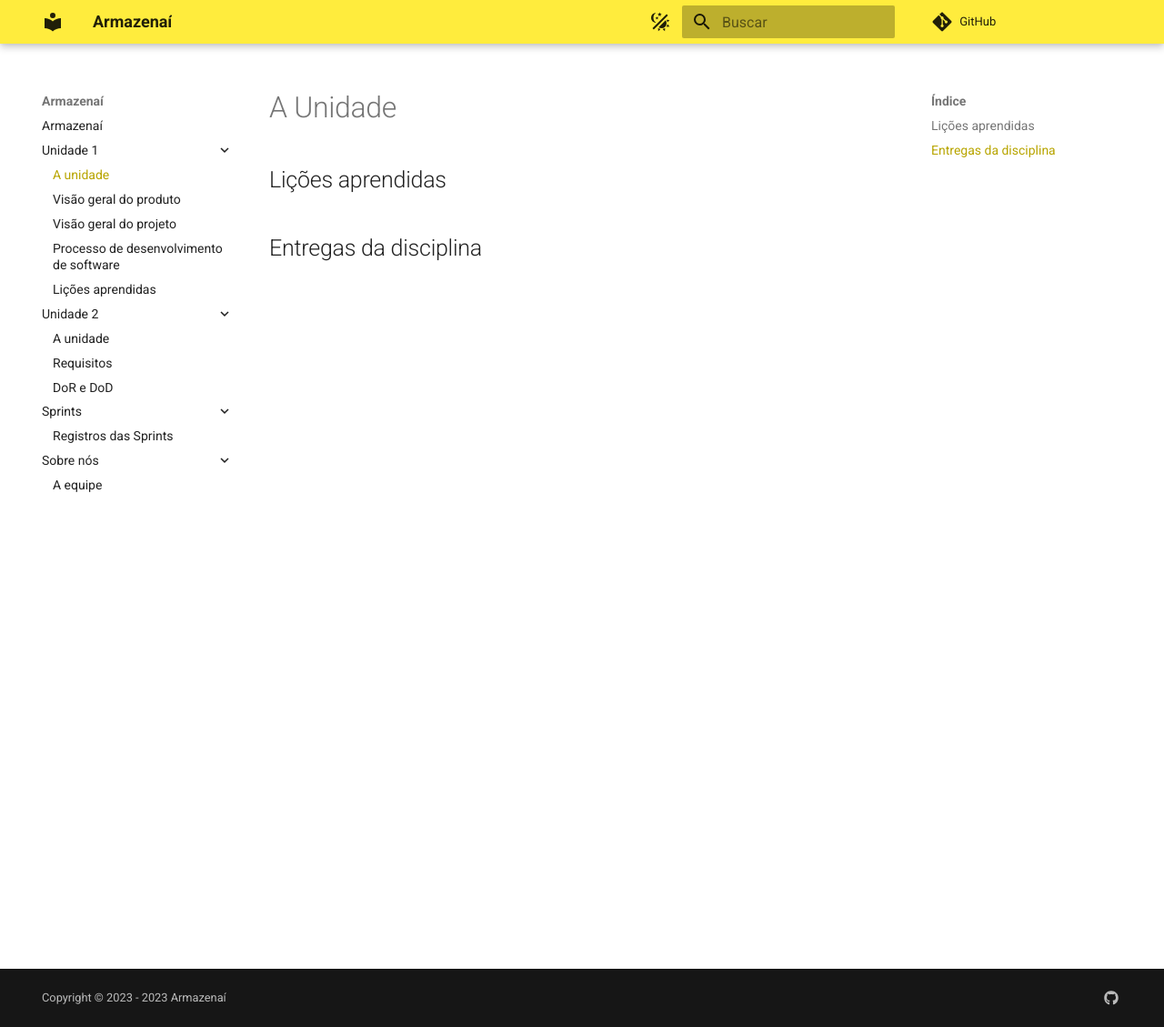
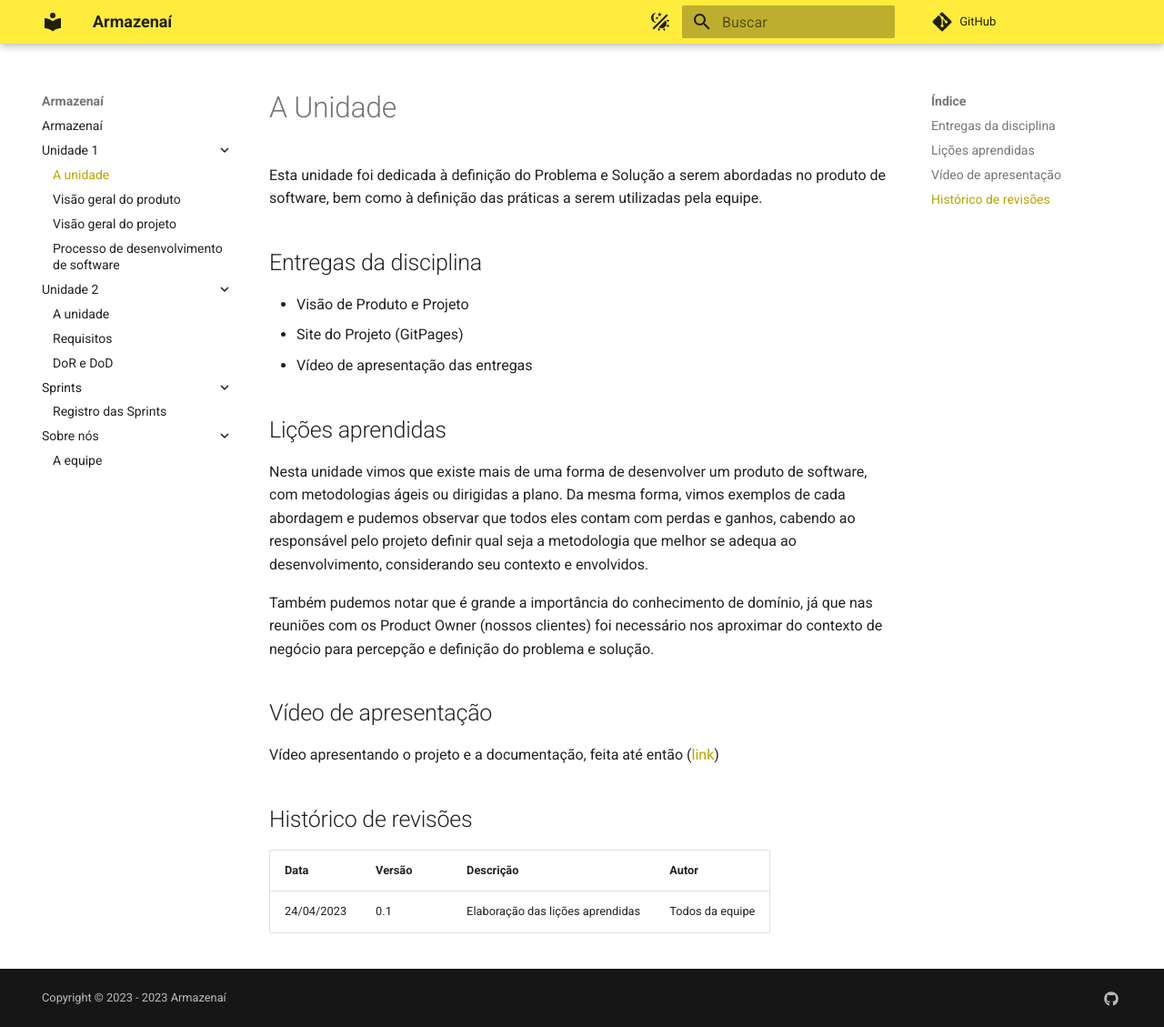
Before and after one commit to mdsreq-fga-unb/2023.1-Armazenai, an MkDocs documentation site: the page built from docs/Unidade 1/index-unidade1.md, in a window 1280 px wide and 1129 px high. Shown: the whole window at 91% size. Built offline with MkDocs 1.6.1 and Material for MkDocs 9.7.7, drawn with Linux system fonts in a browser that asks for light colours; comment, search, counter and statistics services are not loaded.

Commit message:
[docs] Fill unidade-1 initial page

```diff
--- a/docs/Unidade 1/index-unidade1.md
+++ b/docs/Unidade 1/index-unidade1.md
@@ -1,5 +1,21 @@
 # A Unidade
+Esta unidade foi dedicada à definição do Problema e Solução a serem abordadas no produto de software, bem como à definição das práticas a serem utilizadas pela equipe.
+
+## Entregas da disciplina
+- Visão de Produto e Projeto
+- Site do Projeto (GitPages)
+- Vídeo de apresentação das entregas
 
 ## Lições aprendidas
+Nesta unidade vimos que existe mais de uma forma de desenvolver um produto de software, com metodologias ágeis ou dirigidas a plano. Da mesma forma, vimos exemplos de cada abordagem e pudemos observar que todos eles contam com perdas e ganhos, cabendo ao responsável pelo projeto definir qual seja a metodologia que melhor se adequa ao desenvolvimento, considerando seu contexto e envolvidos.
 
-## Entregas da disciplina
+Também pudemos notar que é grande a importância do conhecimento de domínio, já que nas reuniões com os Product Owner (nossos clientes) foi necessário nos aproximar do contexto de negócio para percepção e definição do problema e solução.
+
+## Vídeo de apresentação
+
+Vídeo apresentando o projeto e a documentação, feita até então ([link](https://youtu.be/pZeOAVnDelc))
+
+## Histórico de revisões
+| Data | Versão | Descrição | Autor |
+|---|---|---|---|
+| 24/04/2023 | 0.1 | Elaboração das lições aprendidas | Todos da equipe
--- a/mkdocs.yml
+++ b/mkdocs.yml
@@ -40,12 +40,11 @@ nav :
     - Visão geral do produto: 'Unidade 1/visaoGeralDoProduto.md'
     - Visão geral do projeto: 'Unidade 1/visaoGeralDoProjeto.md'
     - Processo de desenvolvimento de software: 'Unidade 1/processoDeDesenvolvimento.md'
-    - Lições aprendidas: 'Unidade 1/licoes.md'
   - Unidade 2:
     - A unidade: 'Unidade 2/index-unidade2.md'
     - Requisitos: 'Unidade 2/requisitos.md'
     - DoR e DoD: 'Unidade 2/dor&dod.md'
   - Sprints:
-    - Registros das Sprints: 'Sprints/registro-sprints.md'
+    - Registro das Sprints: 'Sprints/registro-sprints.md'
   - Sobre nós:
     - A equipe: 'Sobre/sobre-nos.md'
```
Also changed, not shown: docs/Unidade 1/licoes.md (deleted, +0 -10 lines).
